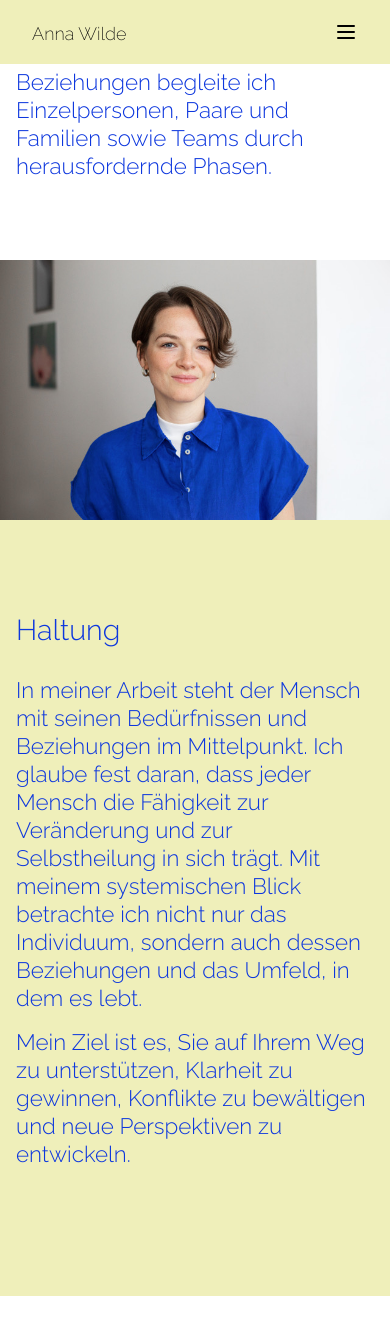
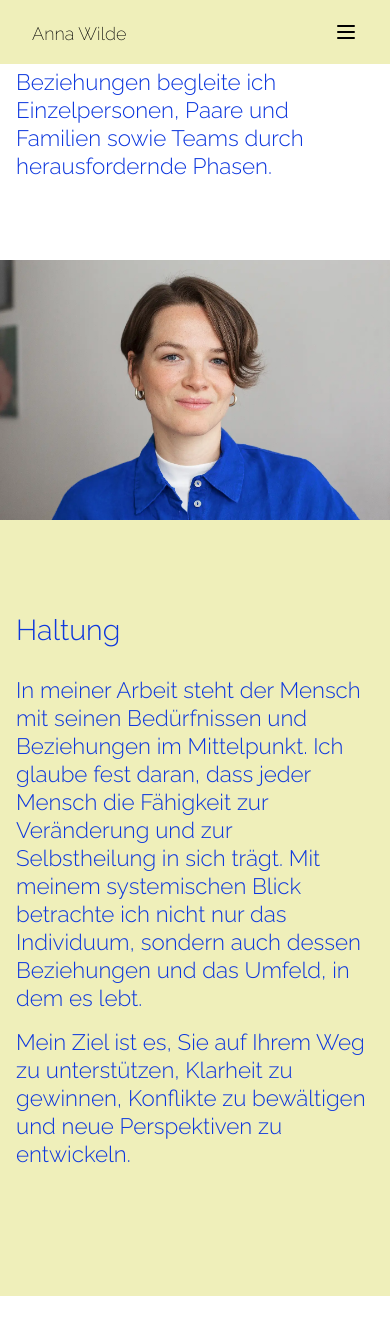
Before and after one commit to mingness/anna-wilde.github.io, a Jekyll site: the page built from index.html, in a window 390 px wide and 1400 px high, scrolled down 712 px. Shown: the top 1335 px of the window. Built offline with Jekyll 4.4.1, drawn with Linux system fonts in a browser that asks for light colours.

Commit message:
add images and make portrait source conditional (#10)

```diff
--- a/_includes/start.html
+++ b/_includes/start.html
@@ -14,8 +14,16 @@
                 </p>
             </div>
         </div>
-        <div class="md:shrink-0 md:w-1/2">
-            <img src="/assets/img/portrait.jpeg" class="object-cover w-full md:h-full">
+        <div class="shrink-0 md:w-1/2">
+            <picture>
+                <source
+                    media="(min-width: 768px)"
+                    srcset="/assets/img/portrait.webp">
+                <source
+                    media="(max-width: 768px)"
+                    srcset="/assets/img/portrait_crop.webp">
+                <img src="/assets/img/portrait.webp" class="object-cover h-full">
+            </picture>
 
         </div>
     </div>
--- a/assets/css/styles.css
+++ b/assets/css/styles.css
@@ -653,6 +653,10 @@ video {
   height: 1.5rem;
 }
 
+.h-full{
+  height: 100%;
+}
+
 .w-6{
   width: 1.5rem;
 }
@@ -663,6 +667,10 @@ video {
 
 .max-w-lg{
   max-width: 32rem;
+}
+
+.shrink-0{
+  flex-shrink: 0;
 }
 
 .cursor-pointer{
@@ -969,3 +977,10 @@ div.datenschutz p.section-title{
     margin-right: 2rem;
   }
 }
+
+@media (min-width: 1280px){
+  .xl\:mx-10{
+    margin-left: 2.5rem;
+    margin-right: 2.5rem;
+  }
+}
```
Also changed, not shown: _includes/adresse.html (+4 -3 lines), assets/img/portrait.jpeg (deleted), assets/img/portrait.webp (added), assets/img/portrait_crop.webp (added), assets/img/praxisraum-zoom.jpeg (deleted), assets/img/praxisraum.jpeg (deleted), assets/img/praxisraum.webp (added).
